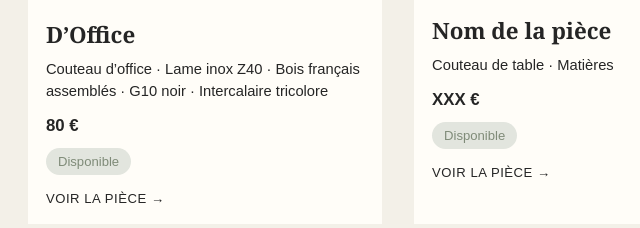
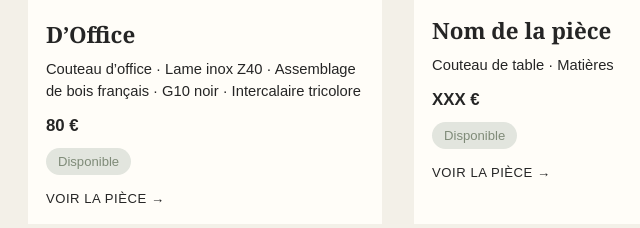
Before and after one commit to AtelierD34/atelier-d-site, a plain HTML site: page index.html in a window 1280 px wide. Shown: the part 1271-1499 px from the top of the page, 435-1075 px from the left. Drawn offline with Linux system fonts and the light colour scheme.

Commit message:
Update index.html

```diff
--- a/index.html
+++ b/index.html
@@ -292,7 +292,7 @@
       <article class="piece-card">
        <img src="Cuisine_office_V1_1.png" alt="Couteau D’Office artisanal" class="piece-image">
         <h3>D’Office</h3>
-        <p class="piece-type">Couteau d’office · Lame inox Z40 · Bois français assemblés · G10 noir · Intercalaire tricolore</p>
+        <p class="piece-type">Couteau d’office · Lame inox Z40 · Assemblage de bois français · G10 noir · Intercalaire tricolore</p>
         <strong class="piece-price">80 €</strong>
         <span class="status">Disponible</span>
         <a href="#" class="piece-link">VOIR LA PIÈCE →</a>
```
